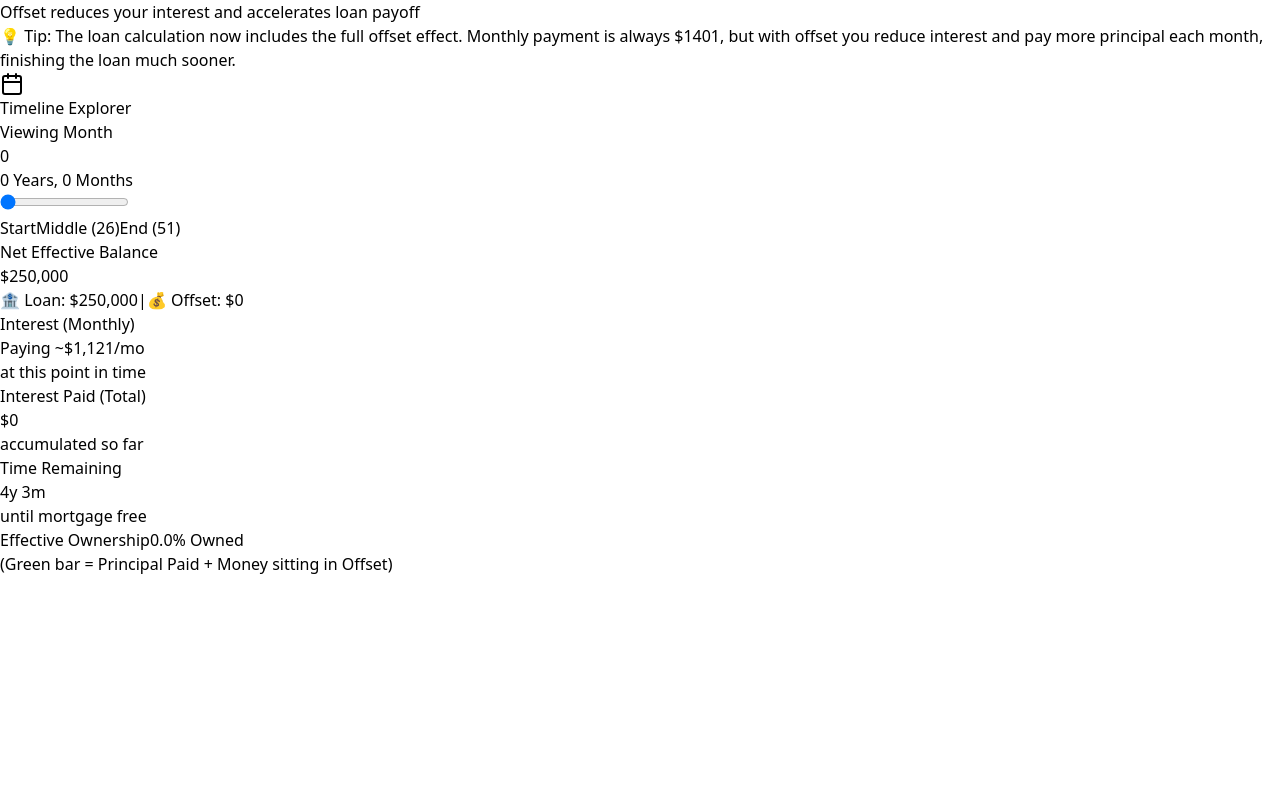
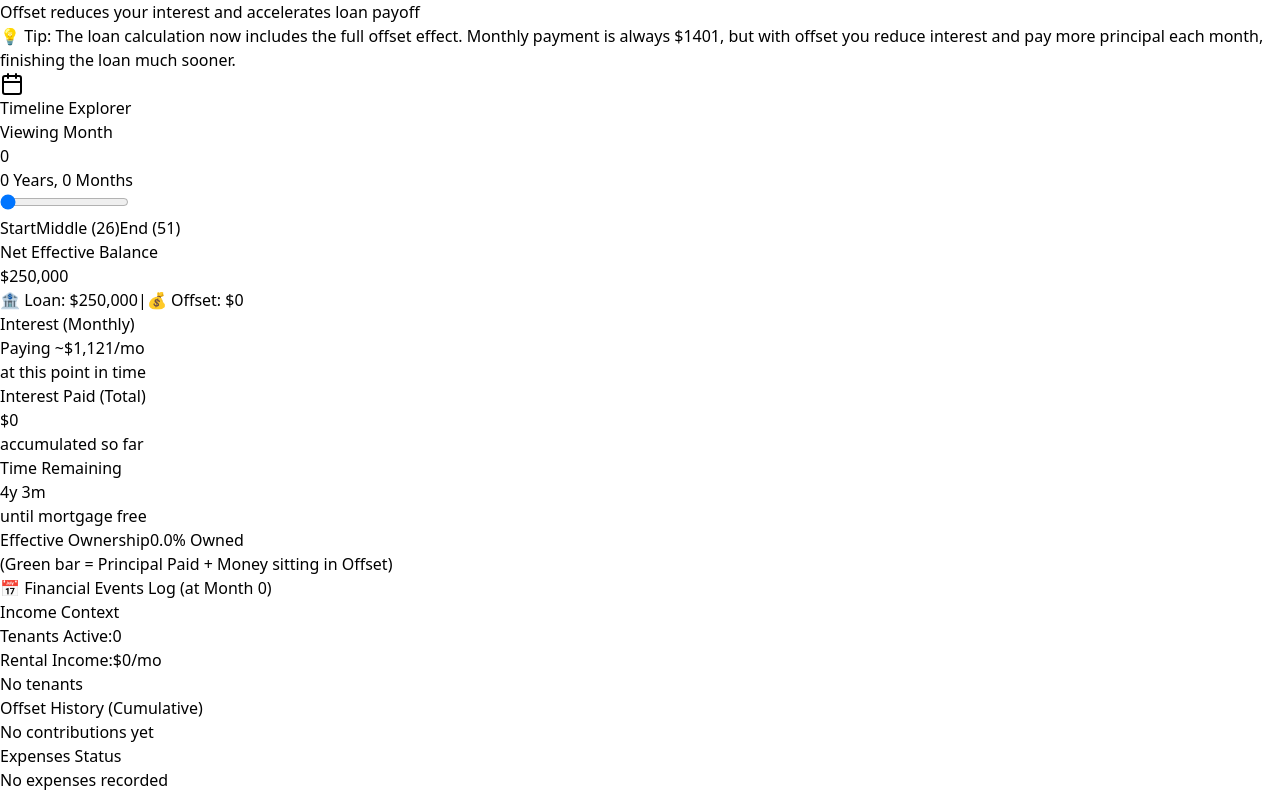
Before and after one commit to CModernel/property-calculator, a React (Vite) app: page / in a window 1280 px wide. Shown: the part 2216-3008 px from the top of the page. Before the commit the page ends 2792 px from the top, so only its background shows below. Built offline with nearby package versions, Linux system fonts and the light colour scheme.

Commit message:
PCALC-5: Timeline Explorer table of events

```diff
--- a/src/App.jsx
+++ b/src/App.jsx
@@ -1278,6 +1278,89 @@ const PropertyInvestmentCalculator = () => {
                       (Green bar = Principal Paid + Money sitting in Offset)
                     </p>
                   </div>
+
+                  {/* EVENTS & STATUS LOG */}
+                  <div className="mt-6 pt-4 border-t border-gray-200">
+                    <h3 className="text-sm font-bold text-gray-700 mb-3 flex items-center gap-2">
+                      📅 Financial Events Log <span className="text-xs font-normal text-gray-500">(at Month {timelineMonth})</span>
+                    </h3>
+
+                    <div className="grid grid-cols-1 md:grid-cols-3 gap-4 text-sm">
+
+                      {/* COLUMN 1: INCOME CONTEXT */}
+                      <div className="bg-green-50 rounded-lg p-3 border border-green-100">
+                        <p className="font-bold text-green-800 border-b border-green-200 pb-1 mb-2">Income Context</p>
+                        <div className="space-y-1 text-xs">
+                          <p className="flex justify-between">
+                            <span>Tenants Active:</span>
+                            <span className="font-medium">{tenants.length}</span>
+                          </p>
+                          <p className="flex justify-between">
+                            <span>Rental Income:</span>
+                            <span className="font-medium">${monthlyRentalIncome.toLocaleString()}/mo</span>
+                          </p>
+                          <div className="mt-2 pt-2 border-t border-green-200">
+                            {tenants.map(t => (
+                              <p key={t.id} className="text-green-700 truncate">• {t.type === 'single' ? 'Individual' : 'Shared ($' + Math.round(t.amount / 2) + ')'}</p>
+                            ))}
+                            {tenants.length === 0 && <span className="italic text-gray-400">No tenants</span>}
+                          </div>
+                        </div>
+                      </div>
+
+                      {/* COLUMN 2: OFFSET HISTORY */}
+                      <div className="bg-cyan-50 rounded-lg p-3 border border-cyan-100">
+                        <p className="font-bold text-cyan-800 border-b border-cyan-200 pb-1 mb-2">Offset History (Cumulative)</p>
+                        <div className="space-y-1 text-xs max-h-32 overflow-y-auto">
+                          {offsetContributions
+                            .filter(c => c.month <= timelineMonth)
+                            .sort((a, b) => b.month - a.month) // newest first
+                            .map(c => (
+                              <div key={c.id} className="flex justify-between items-center text-cyan-700">
+                                <span>Month {c.month}:</span>
+                                <span className="font-medium">+${c.amount.toLocaleString()}</span>
+                              </div>
+                            ))
+                          }
+                          {offsetContributions.filter(c => c.month <= timelineMonth).length === 0 && (
+                            <span className="italic text-gray-400">No contributions yet</span>
+                          )}
+                        </div>
+                      </div>
+
+                      {/* COLUMN 3: EXPENSE CONTEXT */}
+                      <div className="bg-yellow-50 rounded-lg p-3 border border-yellow-100">
+                        <p className="font-bold text-yellow-800 border-b border-yellow-200 pb-1 mb-2">Expenses Status</p>
+                        <div className="space-y-1 text-xs max-h-32 overflow-y-auto">
+                          {exceptExpenses.map(exp => {
+                            let status = 'future';
+                            if (exp.type === 'one-time') {
+                              if (exp.month === timelineMonth) status = 'active';
+                              else if (exp.month < timelineMonth) status = 'past';
+                            } else {
+                              // Recurring
+                              if (exp.recurrence === 'forever') status = 'active'; // Simplified
+                              else if (timelineMonth >= exp.startMonth && timelineMonth <= exp.endMonth) status = 'active';
+                              else if (timelineMonth > exp.endMonth) status = 'past';
+                            }
+
+                            if (status === 'future') return null;
+
+                            return (
+                              <div key={exp.id} className={`flex justify-between items-center ${status === 'active' ? 'text-red-600 font-bold' : 'text-gray-400'}`}>
+                                <span>{exp.name} {status === 'past' && '(Done)'}</span>
+                                <span className="font-medium">${exp.amount}</span>
+                              </div>
+                            );
+                          })}
+                          {exceptExpenses.filter(e => e.month <= timelineMonth || e.startMonth <= timelineMonth).length === 0 && (
+                            <span className="italic text-gray-400">No expenses recorded</span>
+                          )}
+                        </div>
+                      </div>
+
+                    </div>
+                  </div>
                 </div>
               );
             })()}
```
